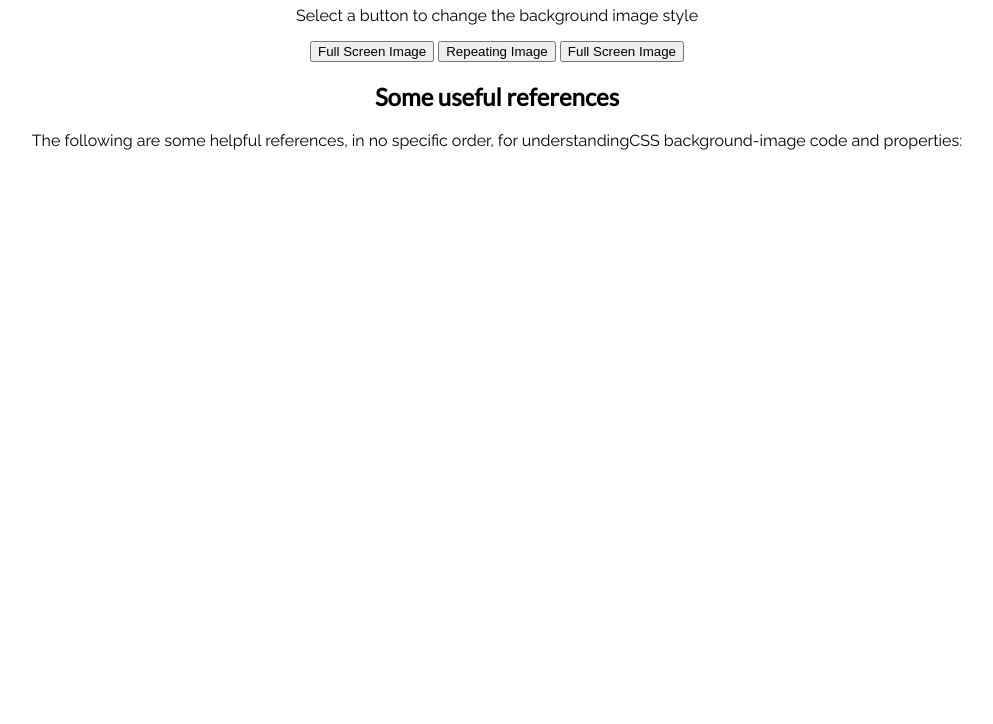
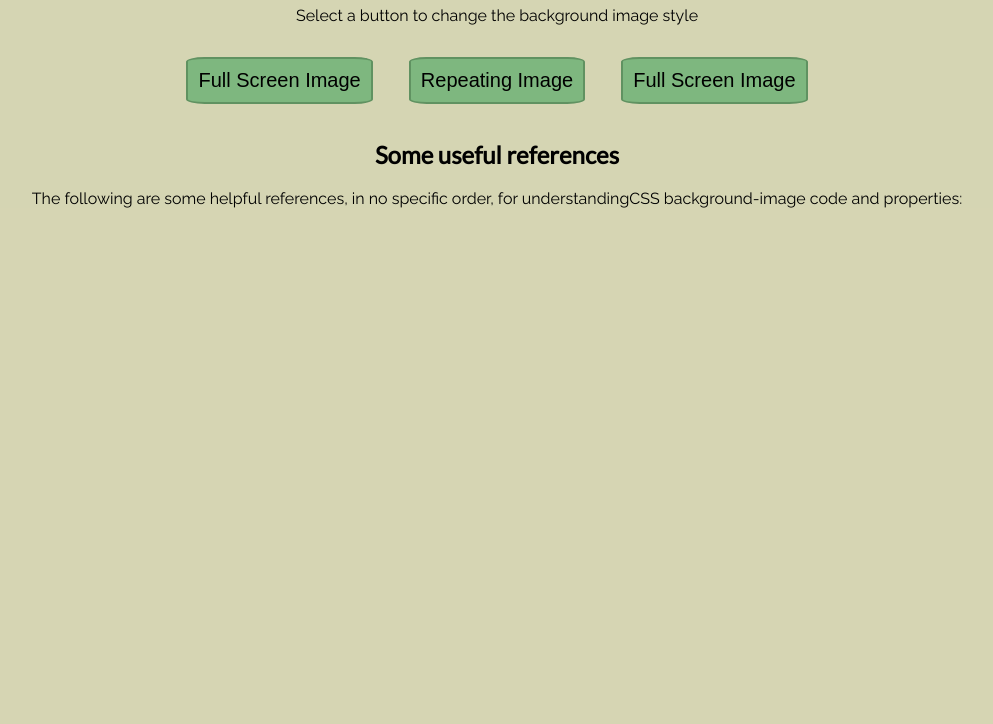
Before and after one commit to nfountain/styling-background-images, a plain HTML site: page index.html in a window 1280 px wide. Shown: the part 76-800 px from the top of the page, without its empty margins (143-1136 px from the left). Drawn offline with Linux system fonts and the light colour scheme.

Commit message:
Initial base styling for page.

```diff
--- a/styles.css
+++ b/styles.css
@@ -1,6 +1,9 @@
 /*** BASE STYLES ***/
 
 body {
+    margin: 0;
+    padding: 0;
+    background: rgb(214, 213, 179);
     font-family: 'Raleway', sans-serif;
     font-size: 16px;
     text-align: center;
@@ -13,6 +16,9 @@ h1, h2, h3 {
 /*** FLEX STYLES - to be completed later ***/
 
 .wrapper {
+    margin: 0 auto;
+    max-width: 1200px;
+    background: rgba(214, 213, 179, 0.5);
     /*display: flex;
     flex-flow: row wrap;
     justify-content: center;*/
@@ -21,8 +27,12 @@ h1, h2, h3 {
 /*** ELEMENT STYLES ***/
 
 button {
-    background-color: ;
-    border: 2px solid rgb();
+    margin: 0.8em;
+    padding: 0.5em;
+    font-size: 1.25em;
+    background-color: rgb(126, 183, 127);
+    border: 2px solid rgb(96, 146, 97);
+    border-radius: 10%;
 }
 
 button:hover {
```
